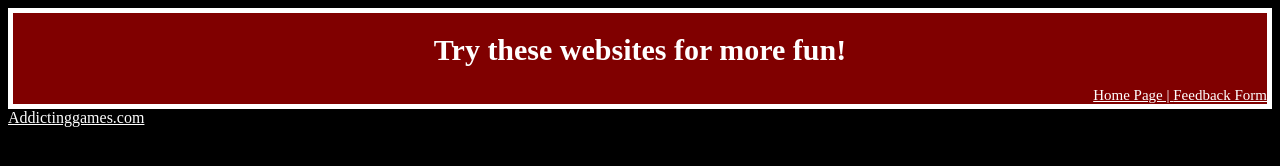
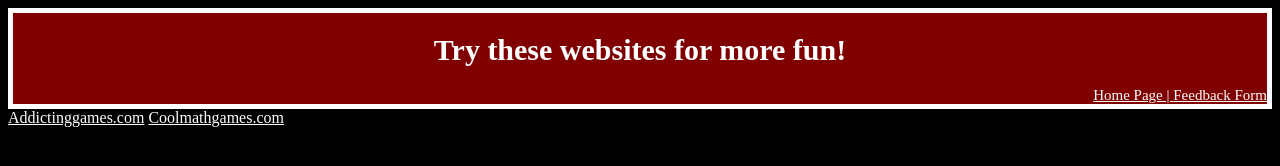
Before and after one commit to rayjuarez/Cs305Project, a plain HTML site: page games.html in a window 1280 px wide. Drawn offline with Linux system fonts and the light colour scheme; files that its build step writes are made by us from their sources.

Commit message:
Update games.html

```diff
--- a/games.html
+++ b/games.html
@@ -29,6 +29,7 @@
 
   <section class="box3">
     <th><a href="https://www.addictinggames.com/">Addictinggames.com</a></th>
+    <th><a href="https://www.coolmathgmes.com/">Coolmathgames.com</a></th>
   </section>
 
 </body>
```
